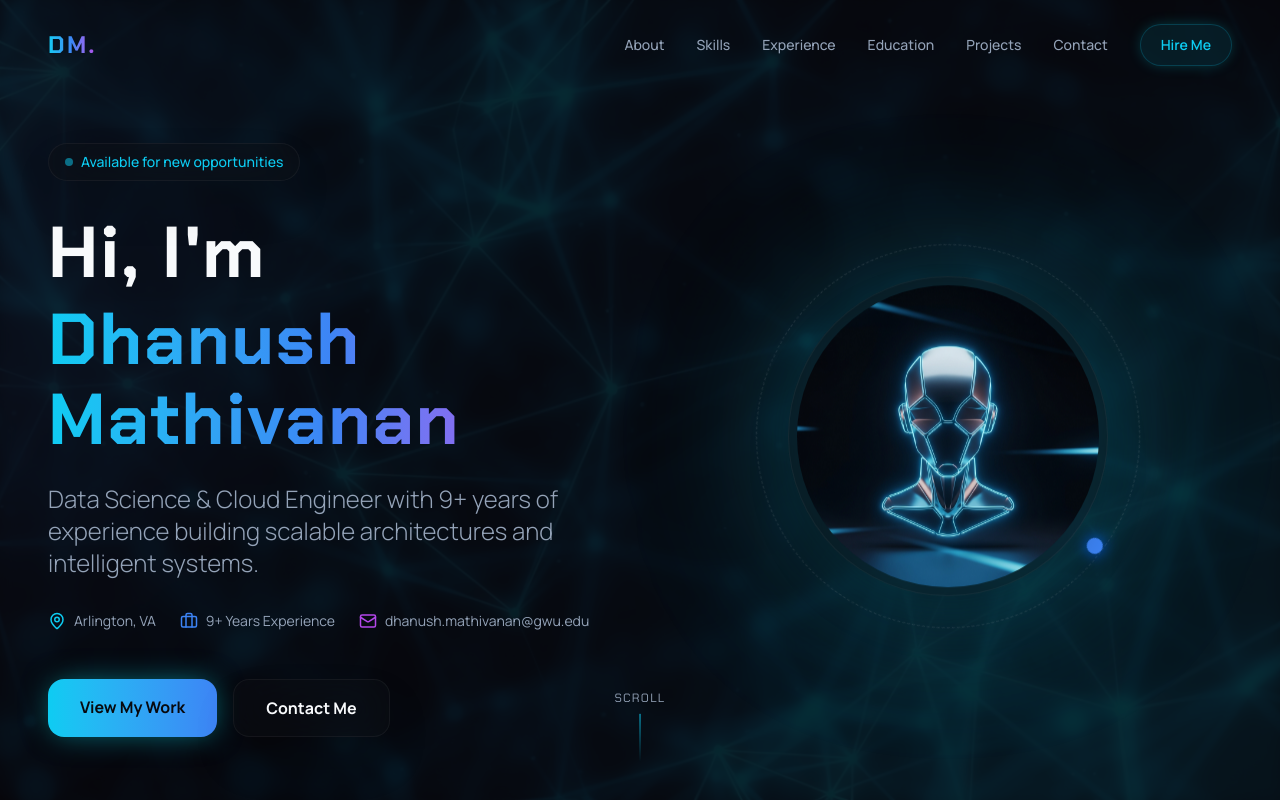
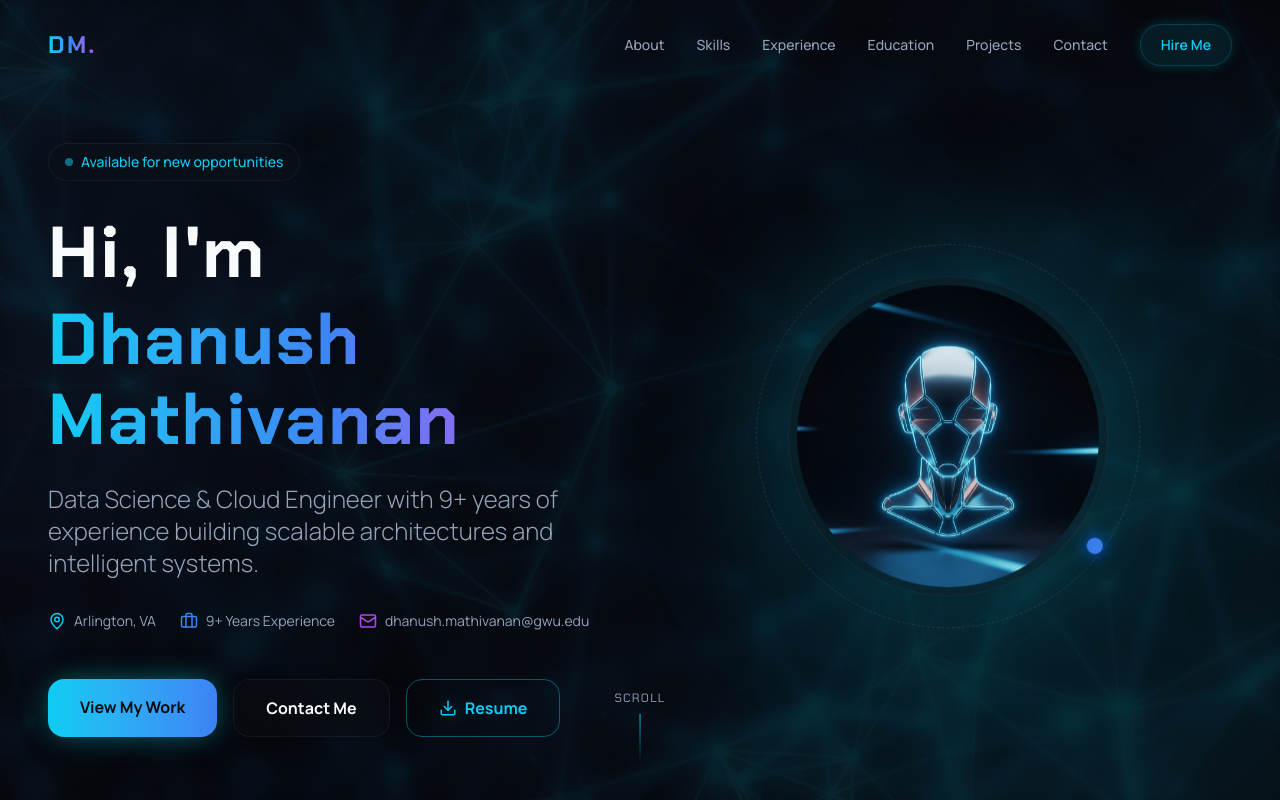
Before and after one commit to DhanushGWU1995/dhanush-mathivanan-portfolio, a React (Vite) app: page / in a window 1280 px wide. Shown: the top 800 px of the page. Built offline with nearby package versions, Linux system fonts and the light colour scheme.

Commit message:
feat: add resume download button to hero section

```diff
--- a/src/components/Hero.tsx
+++ b/src/components/Hero.tsx
@@ -1,6 +1,6 @@
 import { FadeIn } from "./FadeIn";
 import { usePortfolioData } from "@/hooks/use-portfolio-data";
-import { MapPin, Briefcase, Mail } from "lucide-react";
+import { MapPin, Briefcase, Mail, Download } from "lucide-react";
 import { motion } from "framer-motion";
 
 export function Hero() {
@@ -71,6 +71,14 @@ export function Hero() {
             >
               Contact Me
             </a>
+            <a
+              href={`${import.meta.env.BASE_URL}Dhanush_Mathivanan_Resume.pdf`}
+              download="Dhanush_Mathivanan_Resume.pdf"
+              className="group flex items-center gap-2 px-8 py-4 rounded-xl font-bold border border-primary/40 text-primary hover:bg-primary/10 hover:border-primary hover:-translate-y-1 transition-all duration-300"
+            >
+              <Download size={18} className="group-hover:animate-bounce" />
+              Resume
+            </a>
           </FadeIn>
         </div>
 
```
